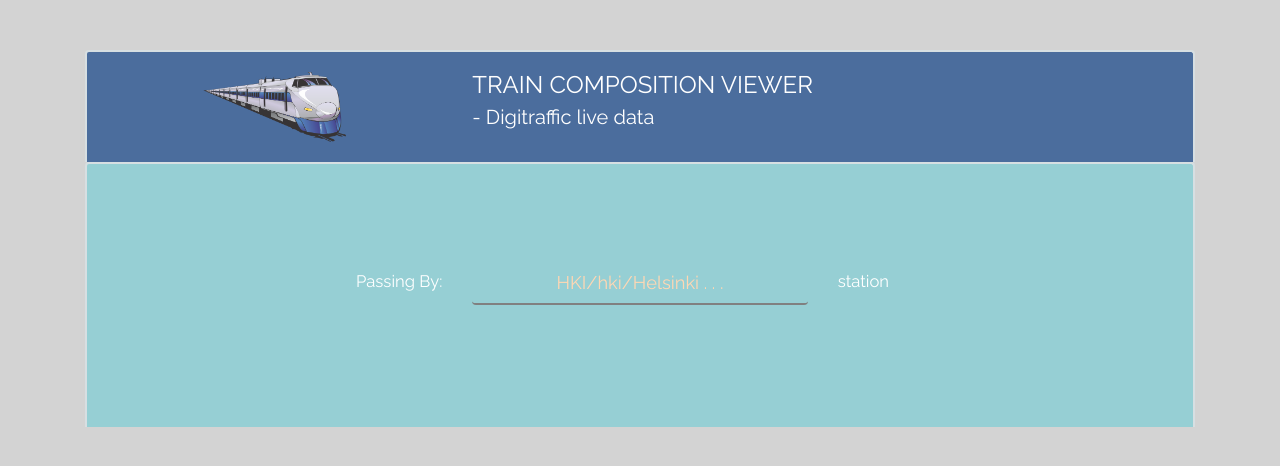
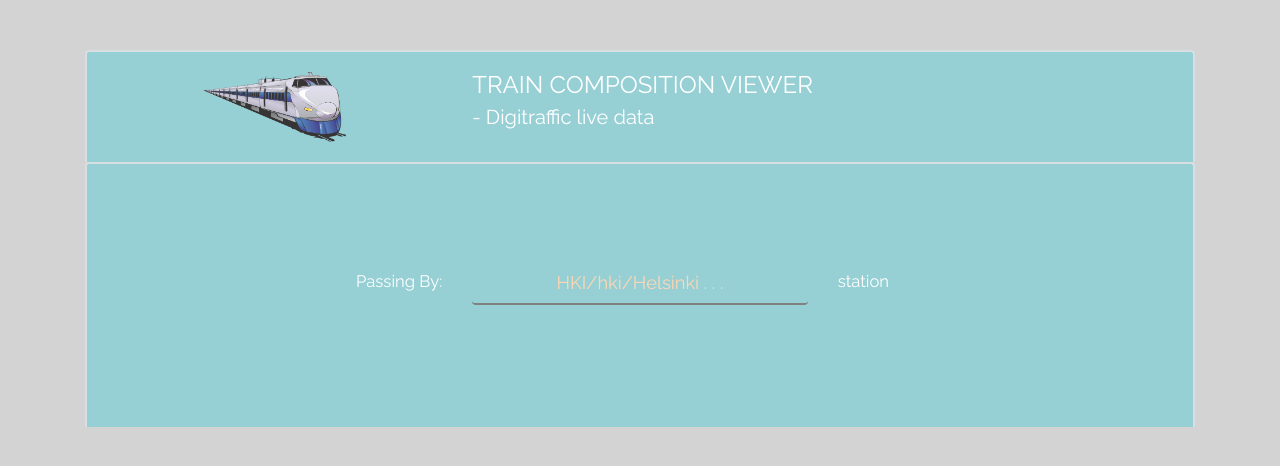
Before and after one commit to Zenniwang/train-composition-viewer, a plain HTML site: page index.html in a window 1280 px wide. Drawn offline with nearby package versions, Linux system fonts and the light colour scheme.

Commit message:
Add files via upload

```diff
--- a/css/customer.css
+++ b/css/customer.css
@@ -69,7 +69,7 @@ body {
 .card {
 	color: #ffffff;
 	font-family: 'Raleway', 'Roboto', sans-serif;
-	background-color: #4B6D9D;
+	background-color: #96CFD4;
 	/*#A52D71; for pink set*/
 	border: 2px solid #d7dfe2;
 	border-bottom: 0;
```
